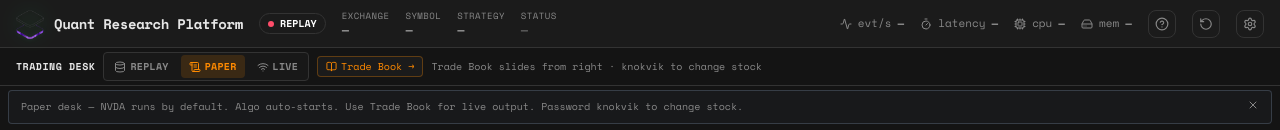
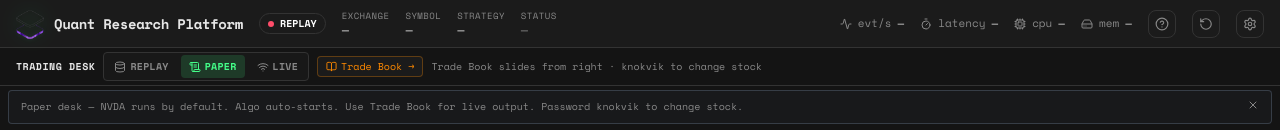
Before and after one commit to knokvik/market-making-engine, a React (Vite) app in the folder dashboard/web/: page / in a window 1280 px wide. Shown: the top 130 px of the page. Built offline with nearby package versions, Linux system fonts and the light colour scheme; no server answers.

Commit message:
feat: swap desk mode colors and add live animating icon

```diff
--- a/dashboard/web/src/components/DeskModeSwitcher.tsx
+++ b/dashboard/web/src/components/DeskModeSwitcher.tsx
@@ -1,10 +1,10 @@
 import { Database, ScrollText, Wifi } from 'lucide-react'
 import type { DataMode } from '../types'
 
-const MODES: { id: DataMode; label: string; icon: React.ReactNode }[] = [
-  { id: 'replay', label: 'Replay', icon: <Database size={12} /> },
-  { id: 'paper', label: 'Paper', icon: <ScrollText size={12} /> },
-  { id: 'live', label: 'Live', icon: <Wifi size={12} /> },
+const MODES: { id: DataMode; label: string; icon: (isActive: boolean) => React.ReactNode }[] = [
+  { id: 'replay', label: 'Replay', icon: () => <Database size={12} /> },
+  { id: 'paper', label: 'Paper', icon: () => <ScrollText size={12} /> },
+  { id: 'live', label: 'Live', icon: (isActive) => <Wifi size={12} className={isActive ? 'animate-pulse' : ''} /> },
 ]
 
 interface DeskModeSwitcherProps {
@@ -25,12 +25,12 @@ export function DeskModeSwitcher({ mode, onChange }: DeskModeSwitcherProps) {
               ? m.id === 'live'
                 ? 'bg-desk-loss/15 text-desk-loss'
                 : m.id === 'paper'
-                  ? 'bg-desk-warn/15 text-desk-warn'
-                  : 'bg-desk-profit/15 text-desk-profit'
+                  ? 'bg-desk-profit/15 text-desk-profit'
+                  : 'bg-desk-warn/15 text-desk-warn'
               : 'text-desk-muted hover:text-desk-text'
           }`}
         >
-          {m.icon}
+          {m.icon(mode === m.id)}
           {m.label}
         </button>
       ))}
```
